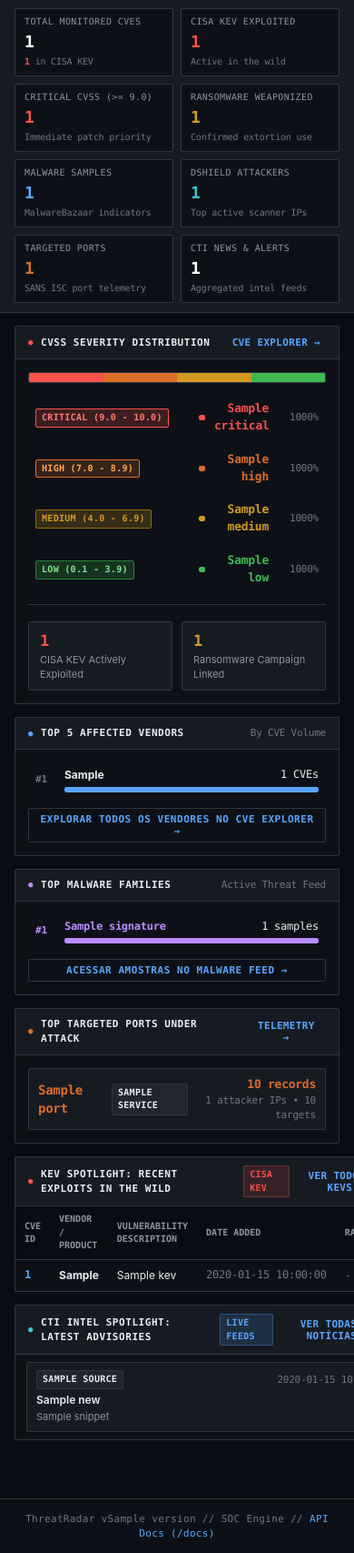
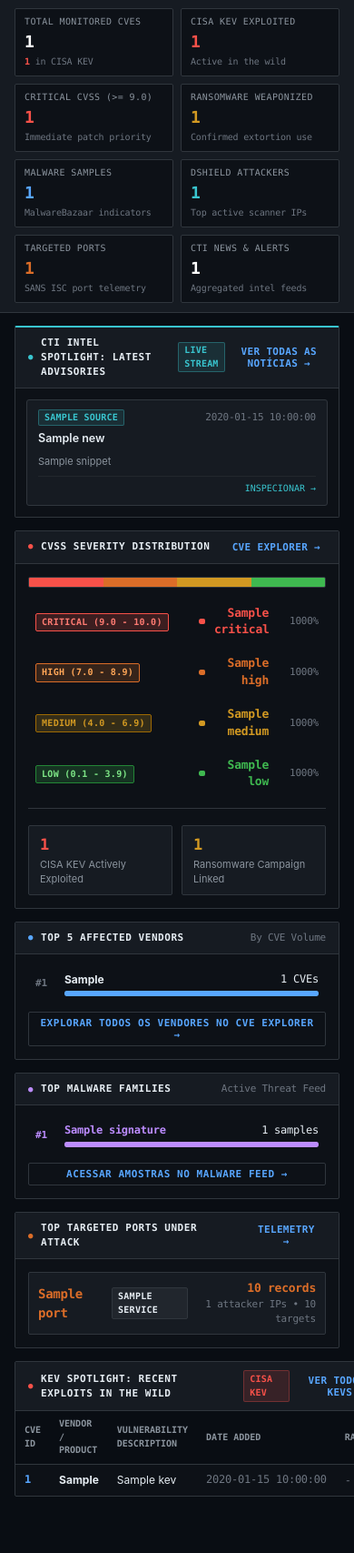
Before and after one commit to fr3dux/dark-threat-radar, a FastAPI app: template app/templates/index.html in a window 390 px wide; the page is wider, and only the part inside the window is pictured. Shown: the part 98-1805 px from the top of that part at 91% size. Run offline with FastAPI, Linux system fonts and the light colour scheme; the template is opened without the code that fills it: most values are stand-ins (such as "Sample title", 1, 10 or a date in 2020); data that the repository does not hold is empty.

Commit message:
feat(ui): elevate CTI News Spotlight to top of dashboard with responsive card grid

```diff
--- a/app/static/css/style.css
+++ b/app/static/css/style.css
@@ -1228,3 +1228,79 @@ table.data-table tr:last-child td {
   color: #ffffff;
   text-decoration: underline;
 }
+
+
+/* Featured Top Card */
+.dash-card-featured {
+  grid-column: 1 / -1;
+  border-top: 2px solid var(--accent-cyan);
+}
+
+.spotlight-news-grid {
+  display: grid;
+  grid-template-columns: repeat(auto-fit, minmax(220px, 1fr));
+  gap: 12px;
+}
+
+.spotlight-news-card {
+  padding: 10px 12px;
+  background: var(--bg-subtle);
+  border: 1px solid var(--border-color);
+  border-radius: 3px;
+  cursor: pointer;
+  display: flex;
+  flex-direction: column;
+  justify-content: space-between;
+  transition: all 0.15s ease;
+}
+
+.spotlight-news-card:hover {
+  border-color: var(--accent-cyan);
+  background: var(--bg-muted);
+  transform: translateY(-1px);
+}
+
+.spotlight-news-card .spotlight-news-header {
+  display: flex;
+  justify-content: space-between;
+  align-items: center;
+  margin-bottom: 6px;
+  gap: 6px;
+}
+
+.spotlight-news-card .spotlight-news-title {
+  font-size: 12.5px;
+  font-weight: 600;
+  color: var(--text-primary);
+  line-height: 1.35;
+  margin-bottom: 6px;
+}
+
+.spotlight-news-card .spotlight-news-snippet {
+  font-size: 11px;
+  color: var(--text-secondary);
+  line-height: 1.35;
+  margin-bottom: 8px;
+}
+
+.spotlight-news-action {
+  font-family: var(--font-mono);
+  font-size: 10px;
+  color: var(--accent-cyan);
+  margin-top: auto;
+  padding-top: 6px;
+  border-top: 1px solid rgba(255, 255, 255, 0.05);
+  display: flex;
+  justify-content: flex-end;
+}
+
+.badge-source {
+  background: rgba(57, 197, 207, 0.12);
+  color: var(--accent-cyan);
+  border: 1px solid rgba(57, 197, 207, 0.35);
+  font-size: 10px;
+  padding: 1px 6px;
+  border-radius: 2px;
+  font-weight: 600;
+  letter-spacing: 0.02em;
+}
--- a/app/templates/index.html
+++ b/app/templates/index.html
@@ -188,7 +188,37 @@
       <!-- Executive Threat Posture & Top Distributions Grid -->
       <div class="dashboard-grid">
 
-        <!-- Widget 1: CVSS Severity Breakdown & Threat Posture -->
+<!-- Featured Top Widget: CTI News Spotlight (Top 5 Breaking Intelligence Advisories) -->
+        <div class="dash-card dash-card-featured">
+          <div class="dash-card-header">
+            <div class="header-with-badge">
+              <span class="dash-card-title"><span class="widget-bullet cyan">●</span> CTI INTEL SPOTLIGHT: LATEST ADVISORIES</span>
+              <span class="badge badge-source">LIVE STREAM</span>
+            </div>
+            <button class="dash-action-btn" onclick="goToTabWithFilter('panel-news', {})">VER TODAS AS NOTÍCIAS &rarr;</button>
+          </div>
+          <div class="dash-card-body" style="padding: 12px;">
+            <div class="spotlight-news-grid" id="dash-news-list">
+              {% for news in stats.recent_news %}
+              <div class="spotlight-news-card" onclick="openArtifact('news', '{{ news.id }}')">
+                <div class="spotlight-news-header">
+                  <span class="badge badge-source mono">{{ news.source }}</span>
+                  <span class="mono text-muted" style="font-size: 11px;">{{ news.published_date | truncate(24) }}</span>
+                </div>
+                <div class="spotlight-news-title">{{ news.title }}</div>
+                {% if news.snippet %}
+                <div class="spotlight-news-snippet">{{ news.snippet | truncate(120) }}</div>
+                {% endif %}
+                <div class="spotlight-news-action">
+                  <span>INSPECIONAR &rarr;</span>
+                </div>
+              </div>
+              {% endfor %}
+            </div>
+          </div>
+        </div>
+
+                <!-- Widget 1: CVSS Severity Breakdown & Threat Posture -->
         <div class="dash-card">
           <div class="dash-card-header">
             <span class="dash-card-title"><span class="widget-bullet crit">●</span> CVSS SEVERITY DISTRIBUTION</span>
@@ -405,32 +435,6 @@
           </div>
         </div>
 
-        <!-- Spotlight 2: CTI News Spotlight (Top 5 Recent Intelligence Advisories) -->
-        <div class="dash-card">
-          <div class="dash-card-header">
-            <div class="header-with-badge">
-              <span class="dash-card-title"><span class="widget-bullet cyan">●</span> CTI INTEL SPOTLIGHT: LATEST ADVISORIES</span>
-              <span class="badge badge-nvd">LIVE FEEDS</span>
-            </div>
-            <button class="dash-action-btn" onclick="goToTabWithFilter('panel-news', {})">VER TODAS AS NOTÍCIAS &rarr;</button>
-          </div>
-          <div class="dash-card-body" style="padding: 8px 12px;">
-            <div class="spotlight-news-list" id="dash-news-list">
-              {% for news in stats.recent_news %}
-              <div class="spotlight-news-item" onclick="openArtifact('news', '{{ news.id }}')">
-                <div class="spotlight-news-header">
-                  <span class="badge badge-filetype mono">{{ news.source }}</span>
-                  <span class="mono text-muted" style="font-size: 11px;">{{ news.published_date | truncate(26) }}</span>
-                </div>
-                <div class="spotlight-news-title">{{ news.title }}</div>
-                {% if news.snippet %}
-                <div class="spotlight-news-snippet">{{ news.snippet | truncate(110) }}</div>
-                {% endif %}
-              </div>
-              {% endfor %}
-            </div>
-          </div>
-        </div>
 
       </div>
 
```
